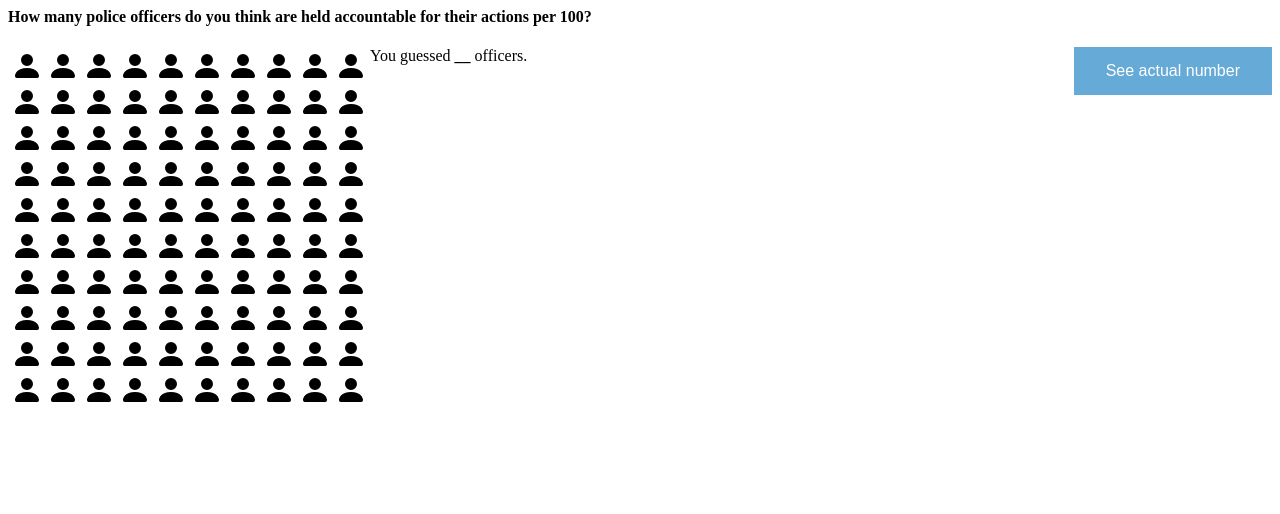
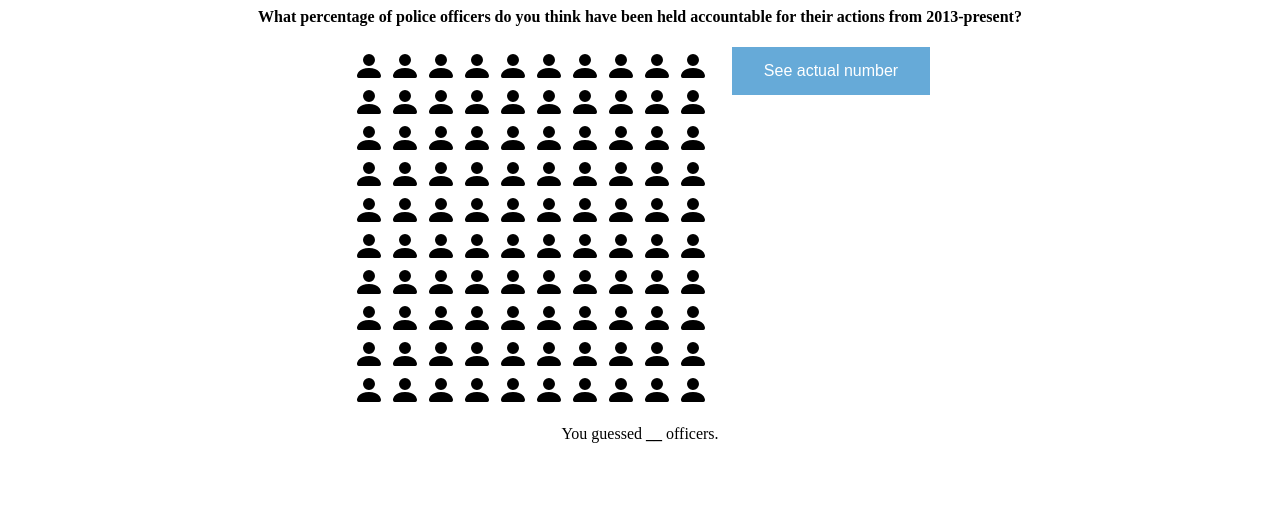
Before and after one commit to CMU-IDS-2020/fp-squirrels-in-my-pants, a plain HTML site: page components/guess.html in a window 1280 px wide. Drawn offline with nearby package versions, Linux system fonts and the light colour scheme.

Commit message:
working example

```diff
--- a/components/guess.html
+++ b/components/guess.html
@@ -17,14 +17,21 @@
     </style>
   </head>
   <body>
-    <h4>How many police officers do you think are held accountable for their actions per 100?</h4>
-    <div id="grids" style="margin-left: auto; margin-right: auto;">
-      <div id="officer_grid" style="float: left"></div>
-      <div id="soln-grid" style="float: right"><button type="button" onclick="showResults()" id="guess-btn">See actual number</button></div>
+    <div style="text-align: center;">
+      <h4>What percentage of police officers do you think have been held accountable for their actions from 2013-present?</h4>
+      <div id="grids" style="position: relative; margin: 0 auto; overflow: hidden; text-align: center;">
+        <div style="margin: auto 1.5em; display: inline-block;">
+          <div id="officer_grid" style="float: left; margin-right: 10px;"></div>
+          <div id="soln-grid" style="float: right; margin-left: 10px;"><button type="button" onclick="showResults()" id="guess-btn">See actual number</button></div>
+        </div>
+      </div>
+
+      <p>You guessed <b><span id='guess'>__</span></b> officers.</p>
+      <div id='soln-text' style='visibility: hidden'>
+        <p>From 8543 cases between 2013-present, only 1.4% of officers (117) where charged</p>
+        <p>Of those only the results of 48 are known; 19 were convicted, 29 were aquitted</p>
+      </div>
+      <div id="officer_grid"></div>
     </div>
-
-    <p>You guessed <b><span id='guess'>__</span></b> officers.<span id='soln-text'></span></p>
-    <div id="officer_grid"></div>
-
   </body>
 </html>
--- a/components/main.js
+++ b/components/main.js
@@ -2,9 +2,10 @@ var answer_selected = false;
 var mouse_in_grid = false;
 var seen_answer = false;
 var cur_percent = 10;
+var done = false;
 
 function fill_grid(fill_amt) {
-  if(mouse_in_grid) {
+  if(mouse_in_grid && !done) {
     for(var i=1; i<=fill_amt; i++) {
       cell = document.querySelector('#i' + i);
       cell.querySelector('#percent').setAttribute('x','100%');
@@ -39,6 +40,7 @@ $(document).ready(function() {
 });
 
 function choose_answer(fill_amt) {
+  if (!done) {
     for(var i=1; i<=fill_amt; i++) {
       cell = document.querySelector('#i' + i);
       cell.style.color = 'red';
@@ -59,6 +61,7 @@ function choose_answer(fill_amt) {
       cell.classList.add('blank');
       cell.classList.remove('selected')
       cell.classList.remove('partial_fill');
+    }
   }
 }
 
@@ -130,12 +133,19 @@ grid = make_grid(fill_grid, choose_answer);
 officer_grid.appendChild(grid);
 
 function showResults() {
+
   var grid = document.createElement('table');
   grid.className = 'grid';
 
   var blank = `
-    <svg width="2em" height="2em" viewBox="0 0 16 16" class="bi bi-person-fill" xmlns="http://www.w3.org/2000/svg">
-      <path fill="currentColor" fill-rule="evenodd" d="M3 14s-1 0-1-1 1-4 6-4 6 3 6 4-1 1-1 1H3zm5-6a3 3 0 1 0 0-6 3 3 0 0 0 0 6z"/>
+    <svg width="2em" height="2em" viewBox="0 0 16 16" class="bi bi-person-fill" xmlns="http://www.w3.org/2000/svg" xmlns:xlink="http://www.w3.org/1999/xlink">
+      <defs>
+        <clipPath id="person">
+          <path d="M3 14s-1 0-1-1 1-4 6-4 6 3 6 4-1 1-1 1H3zm5-6a3 3 0 1 0 0-6 3 3 0 0 0 0 6z"/>
+        </clipPath>
+      </defs>
+      <rect x="0" y="0" fill="currentColor" width="100%" height="100%" clip-path="url(#person)" />
+      <rect id="percent" x="100%" y="0" fill="black" width="100%" height="100%" clip-path="url(#person)" />
     </svg>`
 
   let i = 0
@@ -152,4 +162,12 @@ function showResults() {
   button = document.querySelector('#guess-btn');
   button.remove();
   document.querySelector('#soln-grid').appendChild(grid);
+  done = true;
+
+  cell = document.querySelector('#j1')
+  cell.style.color='red'
+  cell = document.querySelector('#j2')
+  cell.style.color='red'
+  cell.querySelector('#percent').setAttribute('x', '40%')
+  document.querySelector('soln-text').style.visibility ='visible'
 }
```
Lines whose indentation alone changed are shown as unchanged.
